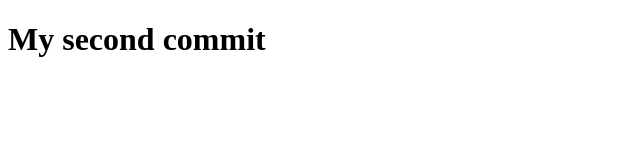
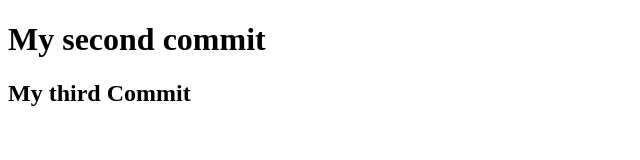
Before and after one commit to abdullah4244/git-one, a plain HTML site: page index.html in a window 1280 px wide. Shown: the whole page, without its empty margins (0-640 px from the left). Drawn offline with Linux system fonts and the light colour scheme.

Commit message:
third commit

```diff
--- a/index.html
+++ b/index.html
@@ -7,5 +7,6 @@
 </head>
 <body>
     <h1>My second commit</h1>
+    <h2>My third Commit</h2>
 </body>
 </html>
```
